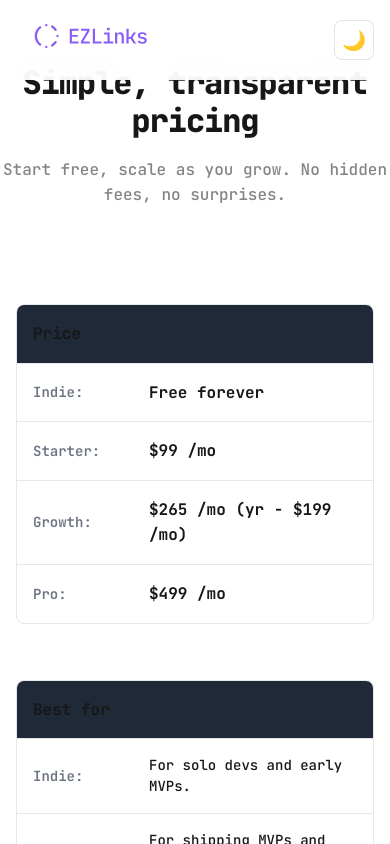
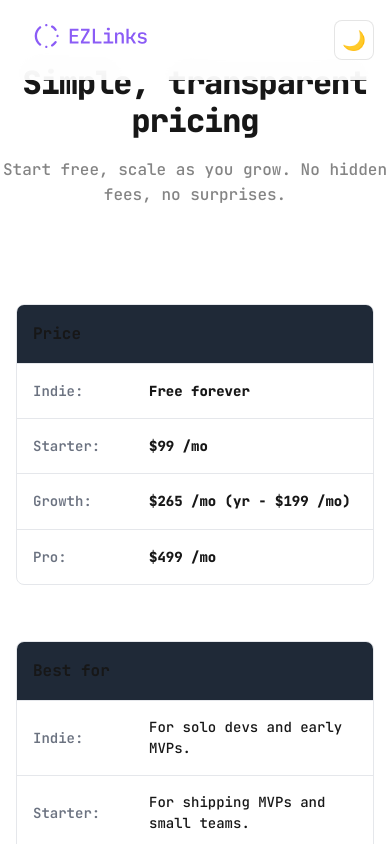
Before and after one commit to GetEZLinks/ezlinks-marketing, a Next.js app: page /pricing in a window 390 px wide. Shown: the top 844 px of the page. Built offline with nearby package versions, Linux system fonts and the light colour scheme.

Commit message:
Changed font size for price option.

```diff
--- a/src/components/PricingGrid/PricingGrid.module.scss
+++ b/src/components/PricingGrid/PricingGrid.module.scss
@@ -140,12 +140,12 @@
 }
 
 .price {
-  font-size: 1.25rem;
-  font-weight: 700;
+  // font-size: 1.25rem;
+  font-weight: 800;
   // color: #111827;
 
   @media (max-width: 1024px) {
-    font-size: 1rem;
+    // font-size: 1rem;
   }
 }
 
```
